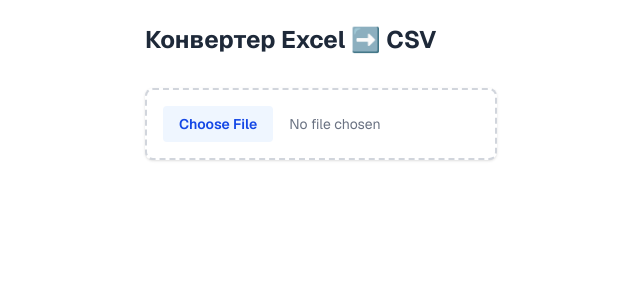
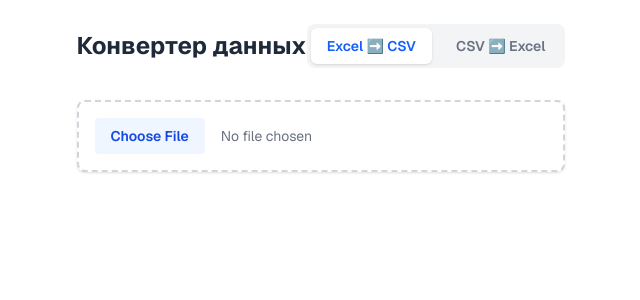
Before and after one commit to IlyaDevN/excel-converter, a Next.js app: page /excel-converter/ in a window 1280 px wide. Shown: the top 300 px of the page, without its empty margins (319-959 px from the left). Built offline with nearby package versions, Linux system fonts and the light colour scheme.

Commit message:
feat: Add csv to excel mode

```diff
--- a/app/page.js
+++ b/app/page.js
@@ -3,9 +3,11 @@
 import { useState, useRef } from 'react';
 import * as XLSX from 'xlsx';
 
-export default function ExcelConverter() {
+// ==========================================
+// КОМПОНЕНТ 1: Excel -> CSV
+// ==========================================
+function ExcelToCsv() {
   const [data, setData] = useState([]);
-
   const [orderedCols, setOrderedCols] = useState([]);
   const [keepCols, setKeepCols] = useState([]);
   const [renameMap, setRenameMap] = useState({});
@@ -31,7 +33,6 @@
     if (jsonData.length > 0) {
       setData(jsonData);
       const cols = Object.keys(jsonData[0]);
-
       setOrderedCols(cols);
       setKeepCols(cols);
 
@@ -39,7 +40,6 @@
       cols.forEach(col => initialRenameMap[col] = col);
       setRenameMap(initialRenameMap);
     }
-
     e.target.value = null;
   };
 
@@ -55,11 +55,9 @@
 
   const handleSort = () => {
     if (dragItem.current === null || dragOverItem.current === null) return;
-
     let _orderedCols = [...orderedCols];
     const draggedItemContent = _orderedCols.splice(dragItem.current, 1)[0];
     _orderedCols.splice(dragOverItem.current, 0, draggedItemContent);
-
     dragItem.current = null;
     dragOverItem.current = null;
     setOrderedCols(_orderedCols);
@@ -98,13 +96,11 @@
         }
         else {
           val = (rawVal !== undefined && rawVal !== null) ? rawVal.toString() : "";
-
           if (dateFormat !== 'original' && val) {
             const dmyMatch = val.match(/^(\d{1,2})[\.\-\/](\d{1,2})[\.\-\/](\d{2,4})$/);
             const ymdMatch = val.match(/^(\d{4})[\.\-\/](\d{1,2})[\.\-\/](\d{1,2})$/);
 
-            let d, m, y;
-            let isDateString = false;
+            let d, m, y, isDateString = false;
 
             if (dmyMatch) {
               d = dmyMatch[1].padStart(2, '0');
@@ -136,14 +132,12 @@
             }
           }
         }
-
         return val.replace(/\r?\n|\r/g, '').trim();
       });
       csvRows.push(lineValues.join(csvSeparator));
     });
 
     const csvString = '\uFEFF' + csvRows.join('\n');
-
     const blob = new Blob([csvString], { type: 'text/csv;charset=utf-8;' });
     const url = URL.createObjectURL(blob);
     const link = document.createElement('a');
@@ -156,10 +150,7 @@
   };
 
   return (
-    <div className="max-w-3xl mx-auto p-6 space-y-8 font-sans text-gray-900 dark:text-gray-100">
-      <h1 className="text-2xl font-bold text-gray-800 dark:text-gray-100">Конвертер Excel ➡️ CSV</h1>
-
-      {/* Зона загрузки файлов с поддержкой темной темы */}
+    <div className="space-y-8">
       <div className="p-4 border-2 border-dashed border-gray-300 dark:border-gray-700 rounded-lg bg-white dark:bg-gray-800 shadow-sm hover:bg-gray-50 dark:hover:bg-gray-700/50 transition-colors">
         <input
           type="file"
@@ -201,7 +192,6 @@
                           : 'bg-gray-50 dark:bg-gray-900/40 border-gray-200 dark:border-gray-800 opacity-55'
                       }`}
                     >
-                      {/* Иконка перетаскивания */}
                       <div className="text-gray-400 dark:text-gray-500 select-none" title="Потяните для сортировки">
                         <svg className="w-6 h-6" fill="none" stroke="currentColor" viewBox="0 0 24 24" xmlns="http://www.w3.org/2000/svg">
                           <path strokeLinecap="round" strokeLinejoin="round" strokeWidth="2" d="M4 8h16M4 16h16"></path>
@@ -235,9 +225,7 @@
             </div>
           </div>
 
-          {/* Панель управления внизу страницы */}
           <div className="pt-4 border-t border-gray-200 dark:border-gray-800 grid grid-cols-1 sm:grid-cols-2 gap-4">
-
             <div className="flex items-center space-x-3">
               <label className="text-sm font-medium text-gray-700 dark:text-gray-300 whitespace-nowrap">Разделитель CSV:</label>
               <select
@@ -257,7 +245,7 @@
                 onChange={(e) => setDateFormat(e.target.value)}
                 className="w-full p-2 border border-gray-300 dark:border-gray-700 rounded-md shadow-sm bg-white dark:bg-gray-900 text-gray-900 dark:text-gray-100 text-sm focus:border-blue-500 focus:ring-1 focus:ring-blue-500 outline-none cursor-pointer"
               >
-                <option value="original">Как в исходном файле (без изменений)</option>
+                <option value="original">Без изменений</option>
                 <option value="DD.MM.YYYY">ДД.ММ.ГГГГ (15.06.2026)</option>
                 <option value="DD-MM-YYYY">ДД-ММ-ГГГГ (15-06-2026)</option>
                 <option value="DD/MM/YYYY">ДД/ММ/ГГГГ (15/06/2026)</option>
@@ -282,3 +270,115 @@
     </div>
   );
 }
+
+// ==========================================
+// КОМПОНЕНТ 2: CSV -> Excel
+// ==========================================
+function CsvToExcel() {
+  const [csvFile, setCsvFile] = useState(null);
+  const [delimiter, setDelimiter] = useState(';');
+
+  const handleFileUpload = (e) => {
+    const file = e.target.files[0];
+    if (file) setCsvFile(file);
+  };
+
+  const handleExport = async () => {
+    if (!csvFile) return;
+
+    // Читаем текст из CSV файла
+    const text = await csvFile.text();
+
+    // Разбиваем на строки, очищаем пустые (если есть лишние переносы в конце)
+    const rows = text.split(/\r?\n/).filter(row => row.trim() !== '');
+
+    // Разбиваем строки на ячейки по выбранному разделителю
+    const aoa = rows.map(row => row.split(delimiter));
+
+    // Создаем лист и книгу Excel
+    const worksheet = XLSX.utils.aoa_to_sheet(aoa);
+    const workbook = XLSX.utils.book_new();
+    XLSX.utils.book_append_sheet(workbook, worksheet, "Sheet1");
+
+    // Скачиваем готовый файл
+    XLSX.writeFile(workbook, "converted_from_csv.xlsx");
+  };
+
+  return (
+    <div className="space-y-8">
+      <div className="p-4 border-2 border-dashed border-gray-300 dark:border-gray-700 rounded-lg bg-white dark:bg-gray-800 shadow-sm hover:bg-gray-50 dark:hover:bg-gray-700/50 transition-colors">
+        <input
+          type="file"
+          accept=".csv"
+          onChange={handleFileUpload}
+          className="block w-full text-sm text-gray-500 dark:text-gray-400 file:mr-4 file:py-2 file:px-4 file:rounded file:border-0 file:text-sm file:font-semibold file:bg-green-50 dark:file:bg-green-950/40 file:text-green-700 dark:file:text-green-400 hover:file:bg-green-100 dark:hover:file:bg-green-900/40 cursor-pointer"
+        />
+      </div>
+
+      {csvFile && (
+        <div className="pt-4 border-t border-gray-200 dark:border-gray-800 grid grid-cols-1 sm:grid-cols-2 gap-4">
+          <div className="flex items-center space-x-3">
+            <label className="text-sm font-medium text-gray-700 dark:text-gray-300 whitespace-nowrap">Укажите разделитель CSV:</label>
+            <select
+              value={delimiter}
+              onChange={(e) => setDelimiter(e.target.value)}
+              className="w-full p-2 border border-gray-300 dark:border-gray-700 rounded-md shadow-sm bg-white dark:bg-gray-900 text-gray-900 dark:text-gray-100 text-sm focus:border-green-500 focus:ring-1 focus:ring-green-500 outline-none cursor-pointer"
+            >
+              <option value=";">Точка с запятой (;)</option>
+              <option value=",">Запятая (,)</option>
+            </select>
+          </div>
+
+          <button
+            onClick={handleExport}
+            className="sm:col-span-2 w-full bg-green-600 text-white font-bold py-3 px-4 rounded-lg shadow hover:bg-green-700 transition-colors focus:outline-none focus:ring-2 focus:ring-green-500 focus:ring-offset-2 cursor-pointer mt-2"
+          >
+            Сконвертировать в Excel (.xlsx)
+          </button>
+        </div>
+      )}
+    </div>
+  );
+}
+
+// ==========================================
+// ОСНОВНОЙ КОМПОНЕНТ ПРИЛОЖЕНИЯ (С ТАБАМИ)
+// ==========================================
+export default function App() {
+  const [activeTab, setActiveTab] = useState('excel-to-csv');
+
+  return (
+    <div className="max-w-3xl mx-auto p-6 font-sans text-gray-900 dark:text-gray-100 min-h-screen">
+      <div className="flex flex-col sm:flex-row sm:items-center justify-between mb-8 space-y-4 sm:space-y-0">
+        <h1 className="text-2xl font-bold text-gray-800 dark:text-gray-100">Конвертер данных</h1>
+
+        {/* Переключатель вкладок */}
+        <div className="flex space-x-2 bg-gray-100 dark:bg-gray-800 p-1 rounded-lg">
+          <button
+            onClick={() => setActiveTab('excel-to-csv')}
+            className={`px-4 py-2 text-sm font-semibold rounded-md transition-all ${
+              activeTab === 'excel-to-csv'
+                ? 'bg-white dark:bg-gray-700 text-blue-600 dark:text-blue-400 shadow-sm'
+                : 'text-gray-500 dark:text-gray-400 hover:text-gray-700 dark:hover:text-gray-200 hover:bg-gray-200 dark:hover:bg-gray-700/50'
+            }`}
+          >
+            Excel ➡️ CSV
+          </button>
+          <button
+            onClick={() => setActiveTab('csv-to-excel')}
+            className={`px-4 py-2 text-sm font-semibold rounded-md transition-all ${
+              activeTab === 'csv-to-excel'
+                ? 'bg-white dark:bg-gray-700 text-green-600 dark:text-green-400 shadow-sm'
+                : 'text-gray-500 dark:text-gray-400 hover:text-gray-700 dark:hover:text-gray-200 hover:bg-gray-200 dark:hover:bg-gray-700/50'
+            }`}
+          >
+            CSV ➡️ Excel
+          </button>
+        </div>
+      </div>
+
+      {/* Отрисовка активного режима */}
+      {activeTab === 'excel-to-csv' ? <ExcelToCsv /> : <CsvToExcel />}
+    </div>
+  );
+}
```
